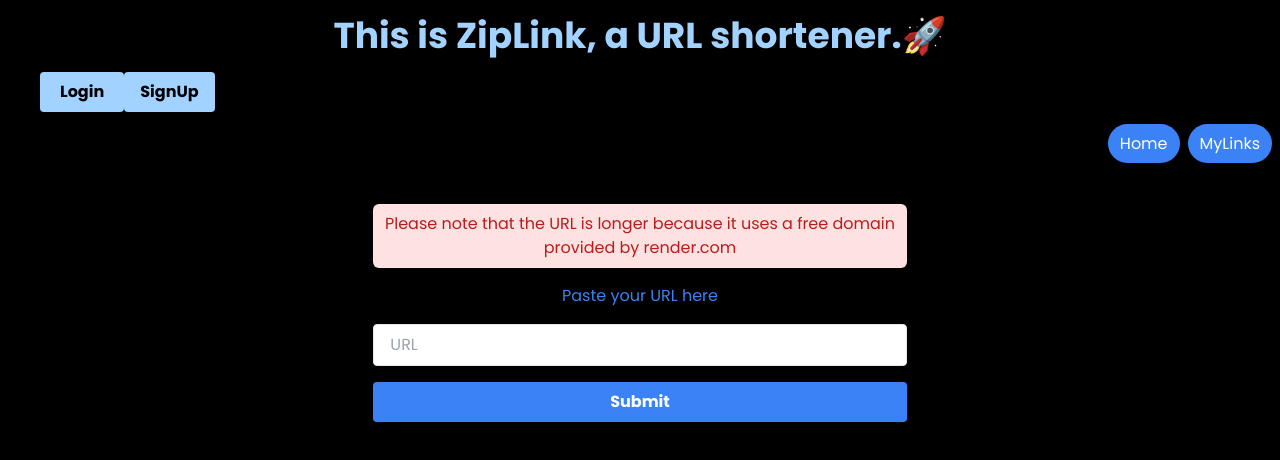
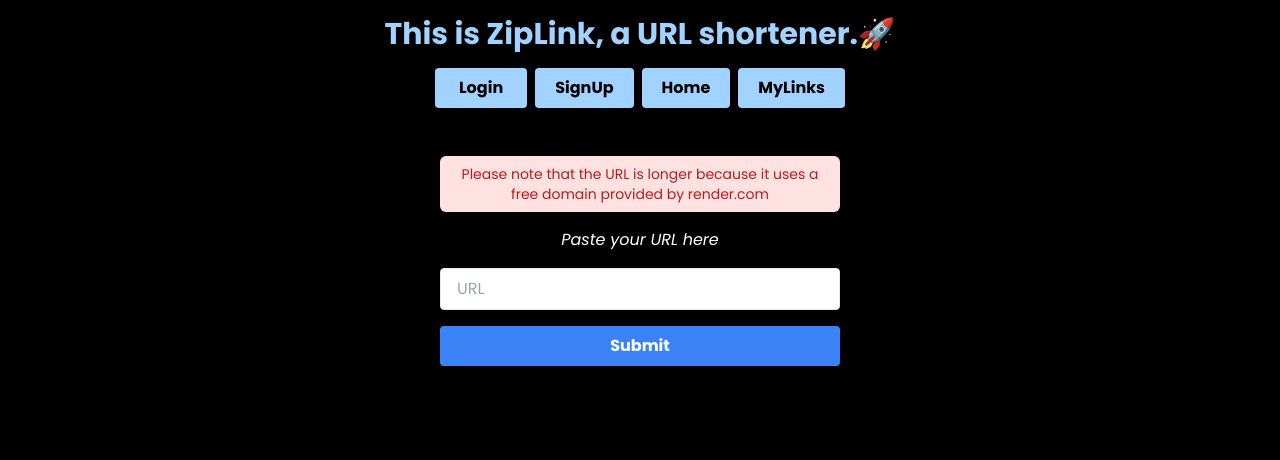
Before and after one commit to SameerSahu007/urlshortener, a React (Create React App) app in the folder frontend/: page / in a window 1280 px wide. Shown: the top 460 px of the page. Built offline with nearby package versions, Linux system fonts and the light colour scheme.

Commit message:
redesigned the home page

```diff
--- a/frontend/src/App.tsx
+++ b/frontend/src/App.tsx
@@ -9,7 +9,7 @@
 function App() {
 
   return (
-    <div className="bg-black w-screen h-screen font-poppins">
+    <div className="bg-black w-screen h-screen font-poppins ">
       <div>
         <BrowserRouter>
           <Navbar />
--- a/frontend/src/components/CopyButton.tsx
+++ b/frontend/src/components/CopyButton.tsx
@@ -11,8 +11,9 @@
     const fullurl = 'https://urlshortener-service-vfuq.onrender.com/' + urlname
     return (
         <>
-            <h2 className="text-center text-gray-700 my-5">Here is your shortened URL. Click to copy.</h2>
-            <p className="text-center  text-blue-500 text-2xl hover:cursor-pointer"
+            <h2 className="text-center text-[#aaa] my-5">Here is your shortened URL. Click to copy.</h2>
+            <p className="text-center  text-[#f5dddd] text-xl max-w-[25rem]
+                    sm:max-w-[18rem] m-auto hover:cursor-pointer"
                 onClick={() => { copied() }}>
                 {fullurl}
             </p>
--- a/frontend/src/components/Form.tsx
+++ b/frontend/src/components/Form.tsx
@@ -53,23 +53,26 @@
             <form onSubmit={handleSubmit}>
                 <div className='flex flex-col my-12'>
 
-                    <span className="bg-red-100 text-red-700 p-2 rounded-md text-center
-                   lg:w-5/12 md:w-1/2 w-3/4 m-auto ">
+                    <span className="bg-red-100 text-red-700 p-2 rounded-md text-center max-w-[25rem]
+                    sm:max-w-[18rem]
+                       m-auto text-sm ">
                         Please note that the URL is longer because it uses a free domain provided by render.com
                     </span>
 
-                    <label className='text-center text-blue-500 my-4' >Paste your URL here</label>
+                    <label className='text-center text-white my-4 italic ' >Paste your URL here</label>
                     {error.length > 0 && <p className='text-center text-red-500'>{error}</p>}
                     <input type="text"
                         name="urlform"
                         value={formdata.url}
                         onChange={handleInputChange}
                         placeholder="URL"
-                        className="border rounded py-2 px-4 focus:outline-none focus:ring-2 focus:ring-blue-500  lg:w-5/12 md:w-1/2 w-3/4 mx-auto justify-left"
+                        className="border rounded py-2 px-4 focus:outline-none focus:ring-2 focus:ring-blue-500  w-[25rem]
+                        sm:max-w-[18rem] mx-auto justify-left"
                     />
                     <button
                         type="submit"
-                        className="bg-blue-500 hover:bg-blue-700 text-white font-bold py-2 px-4 justify-center lg:w-5/12 md:w-1/2 w-3/4 mx-auto my-4 rounded"
+                        className="bg-blue-500 hover:bg-blue-700 text-white  font-bold py-2 px-4 justify-center w-[25rem]
+                        sm:max-w-[18rem] mx-auto my-4 rounded"
                     >
                         Submit
                     </button>
--- a/frontend/src/components/Navbar.tsx
+++ b/frontend/src/components/Navbar.tsx
@@ -1,30 +1,32 @@
 import { Link } from "react-router-dom";
 
 const Navbar = () => {
-    const refresh = () =>{
+    const refresh = () => {
         localStorage.removeItem('authtoken')
         window.location.reload()
     }
     return (
         <>
             <nav className="flex font-bold  bg-transparent py-4 px-8 items-center justify-end">
-                <div className=" text-[#A2D2FF]  text-2xl border-spacing-3 text-center
-            lg:text-4xl md:text-3xl  mx-auto sm:w-11/12 md:w-11/12 lg:w-10/12 rounded">
+
+                <div className="text-[#A2D2FF]  text-3xl border-spacing-3 text-center
+              mx-auto lg:w-11/12 md:w-11/12 sm:w-10/12 rounded">
                     This is ZipLink, a URL shortener.🚀
                 </div>
+
             </nav>
 
-            <span>
-            {!localStorage.getItem('authtoken') ?
-                    <div className="lg:pl-10">
-                        <button className="bg-[#A2D2FF] hover:bg-white text-black font-bold py-2 px-5 rounded mb-2">
+            <span className=" flex justify-center items-center">
+                {!localStorage.getItem('authtoken') ?
+                    <div>
+                        <button className="bg-[#A2D2FF] hover:bg-white text-black font-bold py-2 px-6 rounded mr-2 sm:text-sm sm:px-3 sm:py-1">
                             <Link to='/login'>
                                 Login
                             </Link>
                         </button>
 
                         <button className="bg-[#A2D2FF] hover:bg-white
-                                 text-black font-bold py-2 px-4 rounded">
+                                 text-black font-bold py-2 px-5 rounded mr-2 sm:text-sm sm:px-3 sm:py-1">
                             <Link to='/signup'>
                                 SignUp
                             </Link>
@@ -32,20 +34,17 @@
                     </div>
                     :
                     <button className="bg-[#A2D2FF] hover:bg-white
-                    text-black font-bold py-2 px-4 rounded" onClick={refresh}>
+                    text-black font-bold py-2 px-4 rounded mr-2 sm:text-sm sm:px-3 sm:py-1" onClick={refresh}>
                         logout
                     </button>
                 }
-            </span>
-            <div className="text-right back my-3 mx-2">
-                <Link to='/' className="bg-blue-500 text-white px-3 py-2 mx-2 rounded-full hover:bg-blue-700">
+                <Link to='/' className="bg-[#A2D2FF] hover:bg-white text-black font-bold py-2 px-5 rounded mr-2 sm:text-sm sm:px-3 sm:py-1">
                     Home
                 </Link>
-                <Link to='/mylinks' className="bg-blue-500 text-white px-3 py-2 rounded-full hover:bg-blue-700">
+                <Link to='/mylinks' className="bg-[#A2D2FF] hover:bg-white text-black font-bold py-2 px-5 rounded sm:text-sm sm:px-3 sm:py-1">
                     MyLinks
                 </Link>
-            </div>
-
+            </span>
         </>
     );
 }
--- a/frontend/tailwind.config.js
+++ b/frontend/tailwind.config.js
@@ -12,6 +12,11 @@
         poppins: ['Poppins', 'sans-serif'],
       },
     },
+    screens: {
+      'lg': {'max': '1023px'},
+      'md': {'max': '767px'},
+      'sm': {'max': '430px'},
+      },
   },
   plugins: [],
 }
```
